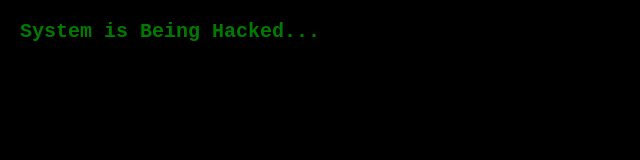
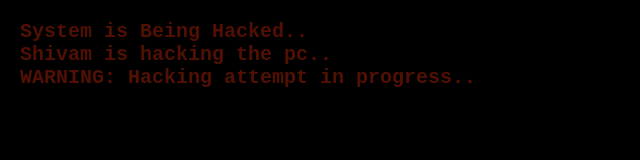
Before and after one commit to Shivam67Code/hackerpage, a plain HTML site: page index.html in a window 1280 px wide. Shown: the whole page, without its empty margins (0-640 px from the left). Drawn offline with Linux system fonts and the light colour scheme.

Commit message:
Made a few changes.

```diff
--- a/index.html
+++ b/index.html
@@ -9,7 +9,7 @@
         /* Body styling for a dark, hacker-themed look */
         body {
             background-color: black;
-            color: #00ff00;
+            color: #a92308;
             /* Neon green text */
             font-family: 'Courier New', Courier, monospace;
             font-size: 20px;
@@ -17,7 +17,6 @@
             margin: 0;
             padding: 20px;
             overflow: hidden;
-            /* Prevent scrollbars for better effect */
         }
 
         /* Glitch Animation */
@@ -110,6 +109,7 @@
 
             // Text Messages
             let texts = [
+                "Shivam is hacking the pc.",
                 "WARNING: Hacking attempt in progress",
                 "ALERT: System is under a hacking attack",
                 "CRITICAL: Firewall breached by hackers",
@@ -132,7 +132,7 @@
             clearInterval(interval);
         }
 
-        // main();
+        main();
     </script>
 </body>
 
```
